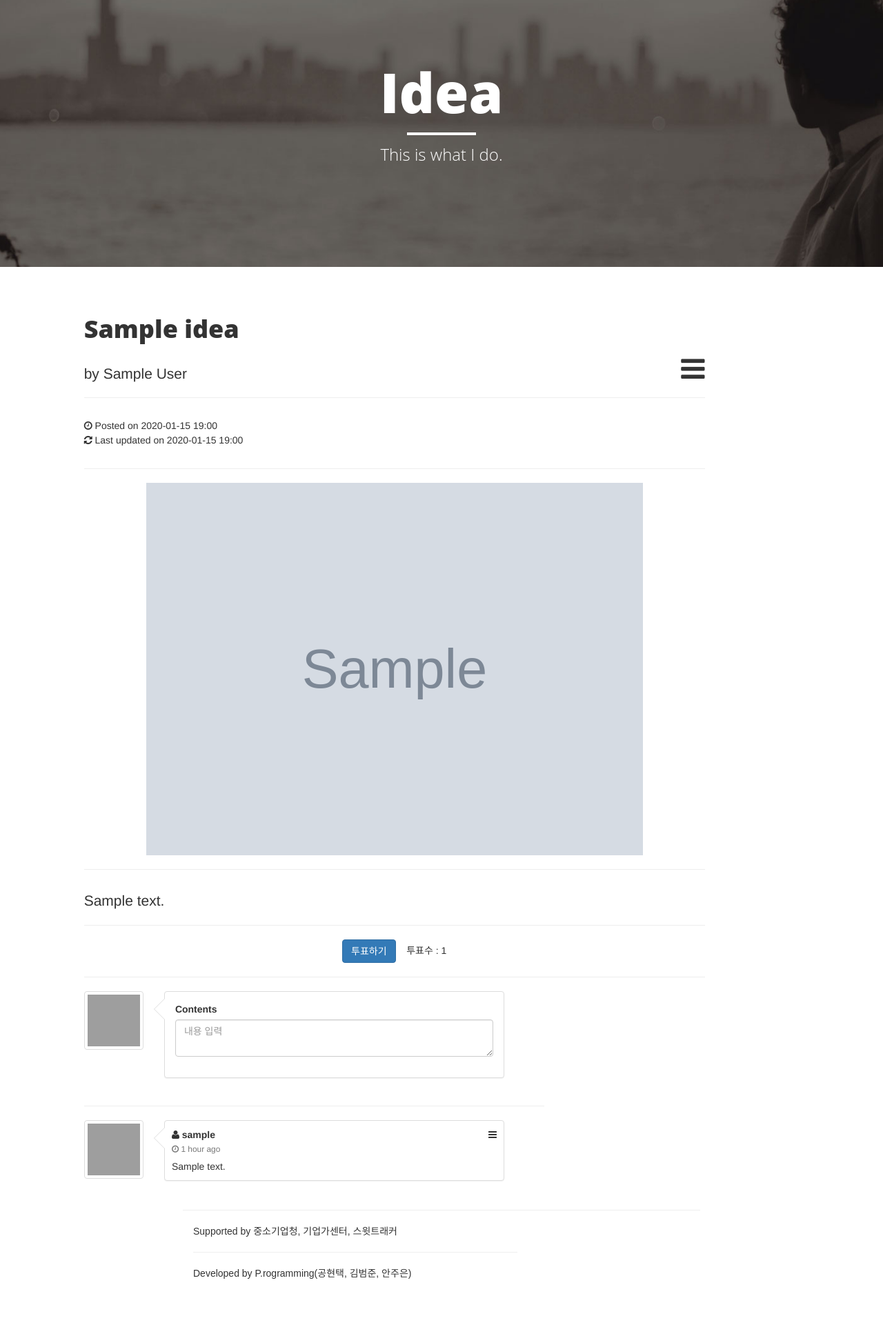
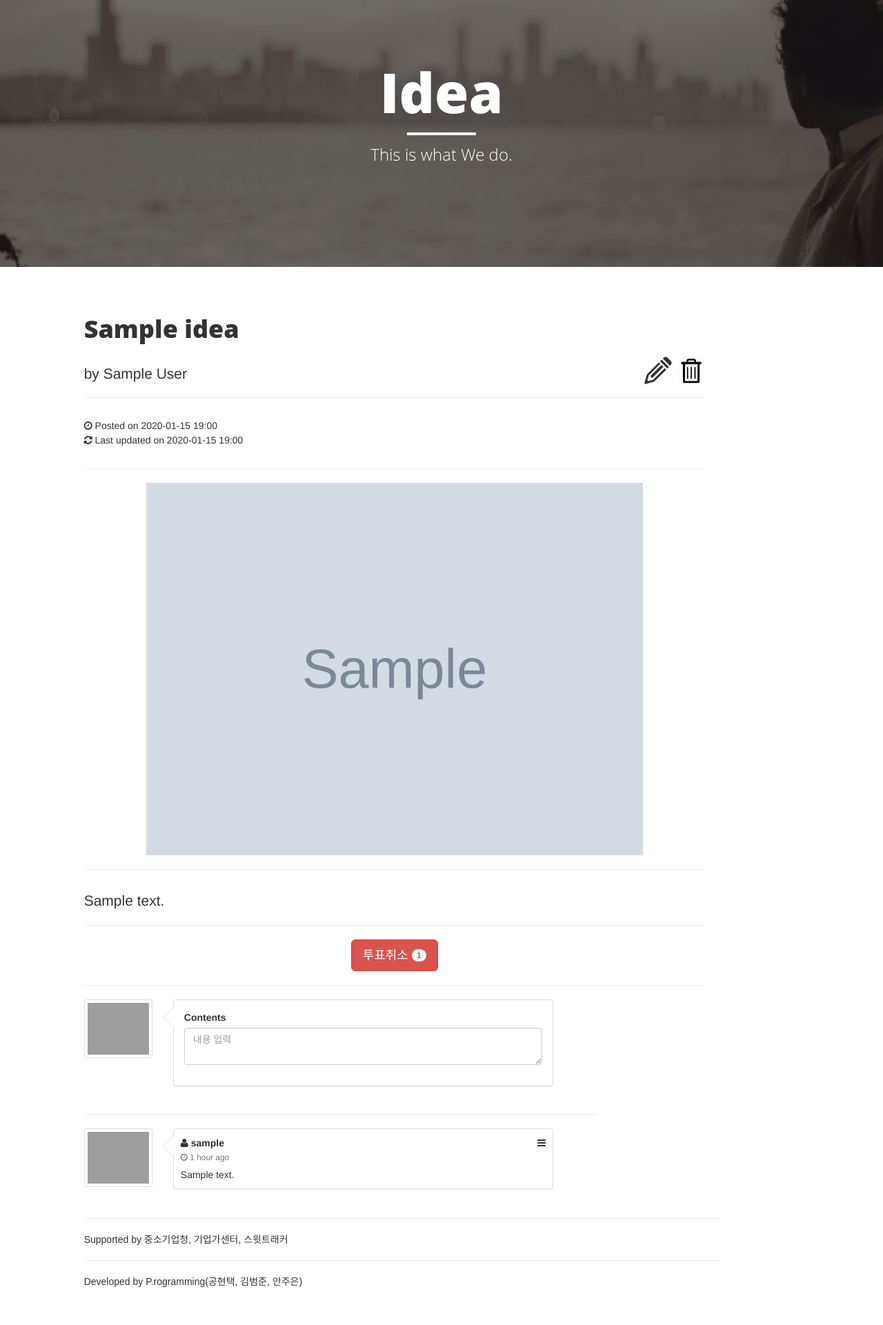
Before and after one commit to sarkmen/hackerthon, a Django app: page /idea/1/ in a window 1280 px wide. Shown: the part 61-1982 px from the top of the page at 69% size. After the commit the page ends 1927 px from the top, so only its background shows below. Run offline with Django 3.2, Linux system fonts and the light colour scheme; a user stored in the database is signed in; tables that the repository leaves empty hold one stand-in row (values such as "Sample post"); grey boxes marked "Sample" are stand-in pictures; some libraries are stand-ins or nearby versions; grey boxes are pictures that could not be loaded.

Commit message:
템플릿 수정 및 투표 취소 기능 추가

```diff
--- a/hackerthon/templates/base.html
+++ b/hackerthon/templates/base.html
@@ -71,16 +71,15 @@
 
 <!-- Footer -->
 <footer>
-    <div class="container">
-        <div class="row">
-            <div class="col-lg-8 col-lg-offset-2 col-md-10 col-md-offset-1">
+    <div class="col-sm-11 col-sm-offset-1">
+        <div class="row col-sm-10">
             <hr>
-                <div class="col-lg-8 col-lg-offset-0 col-md-0  col-md-offset-0">
             <span style="font-family : sans-serif;">
             Supported by 중소기업청, 기업가센터, 스윗트래커
             <hr>
             Developed by P.rogramming(공현택, 김범준, 안주은)
             </span>
+            <br><br><br>
         </div>
     </div>
 </footer>
--- a/idea/templates/idea/idea_detail.html
+++ b/idea/templates/idea/idea_detail.html
@@ -11,10 +11,10 @@
         <div class="container">
             <div class="row">
                 <div class="col-lg-8 col-lg-offset-2 col-md-10 col-md-offset-1">
-                    <div class="page-heading">
+                    <div class="page-heading idea">
                         <h1>Idea</h1>
                         <hr class="small">
-                        <span class="subheading">This is what I do.</span>
+                        <span class="subheading">This is what We do.</span>
                     </div>
                 </div>
             </div>
@@ -22,22 +22,17 @@
     </header>
 
     <div class="container col-md-9 col-md-offset-1">
-    {# 글 내용 부분 #}
 
-
+        {# 글 내용 부분 #}
         <div class="row col-sm-12">
             <h1>
             <span>{{idea.title}}</span>
-            {# 투표 #}
             {% if idea.author == user %}
             </h1>
             <h2>
             <span class="dropdown btn-group pull-right">
-                <i class="fa fa-bars fa-lg" aria-hidden="true" data-toggle="dropdown"></i>
-                <ul class="dropdown-menu" style="min-width: 30px">
-                <li><a href="{% url 'idea:idea_edit' idea.pk %}">수정</a></li>
-                <li><a href="{% url 'idea:idea_del' idea.pk %}">삭제</a></li>
-                </ul>
+                <img src="{% static 'img/edit.png' %}" style="width: 40px;" id="edit">
+                <img src="{% static 'img/delete.png' %}" style="width: 40px;" id="delete">
             </span>
             </h2>
             {% endif %}
@@ -56,8 +51,11 @@
             <hr>
             <form action="" method="POST" enctype="multipart/form-data" class="text-center">
                 {% csrf_token %}
-                <input type="submit" value="투표하기" class = "btn btn-primary">
-                &nbsp; &nbsp;투표수 : {{idea.vote_set.count}}
+                {% if vote %}
+                    <button type="submit" class="btn btn-danger btn-lg">투표취소 <span class="badge">{{idea.vote_set.count}}</span></button>
+                {% else %}
+                    <button type="submit" class="btn btn-primary btn-lg">투표하기 <span class="badge">{{idea.vote_set.count}}</span></button>
+                {% endif %}
             </form>
             <hr>
         </div>
@@ -99,7 +97,7 @@
         </div> -->
 
     {# 댓글 다는 부분 #}
-        <div class="row col-sm-9">
+        <div class="row col-sm-10">
             <section class="comment">
                 <article class="row">
                     <div class="col-sm-2 hidden-xs">
@@ -107,15 +105,11 @@
                         <figure class="thumbnail user-photo">
                             {% if user.socialaccount_set.all %}
                             {%for account in user.socialaccount_set.all%}
-                            {% if account.provider == "facebook" %}
-                                <img src = "http://graph.facebook.com/{{account.extra_data.id}}/picture?type=large"  class="img-responsive">
-                            {% elif account.provider == "kakao" %}
                                 {% if account.extra_data.properties.profile_image %}
                                     <img src = {{account.extra_data.properties.profile_image}}>
                                 {% else %}
                                     <img src = "https://ssl.gstatic.com/accounts/ui/avatar_2x.png">
                                 {% endif %}
-                            {%endif%}
                             {% endfor %}
                             {% else %}
                                 <img src="https://ssl.gstatic.com/accounts/ui/avatar_2x.png" >
@@ -145,7 +139,7 @@
         </div>
 
     {# 댓글 보는 부분 #}
-    <div class="row col-sm-9 comment-block">
+    <div class="row col-sm-10 comment-block">
         {% if comments %}
         <section class="comment-list">
             {% for comment in comments %}
@@ -155,8 +149,10 @@
                         <figure class="thumbnail user-photo">
                             {% if comment.author.socialaccount_set.all %}
                                 {%for account in comment.author.socialaccount_set.all%}
-                                    {% if account.provider == "kakao" %}
+                                    {% if account.extra_data.properties.profile_image %}
                                         <img src = {{account.extra_data.properties.profile_image}}>
+                                    {% else %}
+                                        <img src="https://ssl.gstatic.com/accounts/ui/avatar_2x.png">
                                     {%endif%}
                                 {% endfor %}
                             {% else %}
@@ -231,6 +227,19 @@
         function edit(){
             return "{% static 'js/comment_edit.js' %}"
         }
+
+        $(document).ready(function (){
+            $('.page-heading.idea').on('click', function (){
+                location.href = '/idea/'
+            })
+            $('#edit').on('click', function (){
+                location.href = "{% url 'idea:idea_edit' idea.pk %}"
+            })
+            $('#delete').on('click', function (){
+                if (confirm('삭제하시겠습니까?'))
+                    location.href = "{% url 'idea:idea_del' idea.pk %}"
+            })
+        })
     </script>
     <script src="{% static 'js/comment_edit.js' %}"></script>
     <script src="{% static 'js/comment_add.js' %}"></script>
--- a/idea/views.py
+++ b/idea/views.py
@@ -92,6 +92,9 @@ def idea_detail(request, pk):
             #메세지 넣기
             Vote.objects.create(vote_user=request.user, vote_idea = idea)
             return redirect('idea:idea_detail', pk=idea.pk)
+        elif Vote.objects.filter(vote_user=request.user, vote_idea=idea).exists():
+            Vote.objects.filter(vote_user=request.user, vote_idea=idea).delete()
+            return redirect('idea:idea_detail', pk=idea.pk)
         else:
             #실패했다는 메세지 넣어야함
             return redirect('idea:idea_detail', pk=idea.pk)
@@ -100,12 +103,14 @@ def idea_detail(request, pk):
         form = CommentForm()
         local_now = timezone.localtime(timezone.now())
         comments = Comment.objects.filter(idea = idea)
+        vote = Vote.objects.filter(vote_user=request.user, vote_idea=idea).exists()
         for comment in comments:
             comment.elapsed_time = generate_elapsed_time(local_now - comment.updated_at)
         return render(request, 'idea/idea_detail.html', {
             'idea' : idea,
             'comments' : comments,
             'form' : form,
+            'vote': vote,
             })
 
 
```
Also changed, not shown: idea/templates/idea/idea_comment.html (+5 -5 lines), idea/templates/idea/idea_list.html (+9 -4 lines), idea/templates/idea/location.html (+9 -8 lines), hackerthon/static/img/delete.png (added), hackerthon/static/img/edit.png (added), 2 other files. Lines whose indentation alone changed are shown as unchanged.
